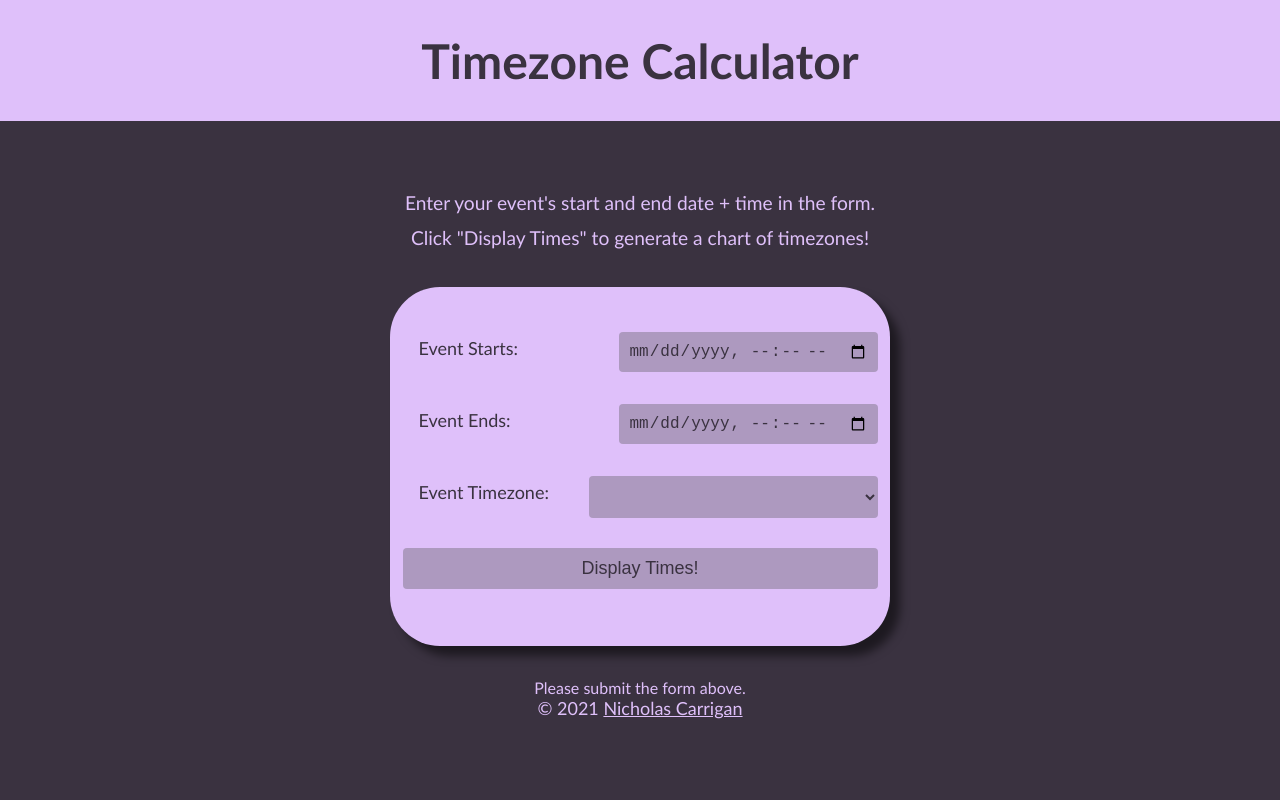
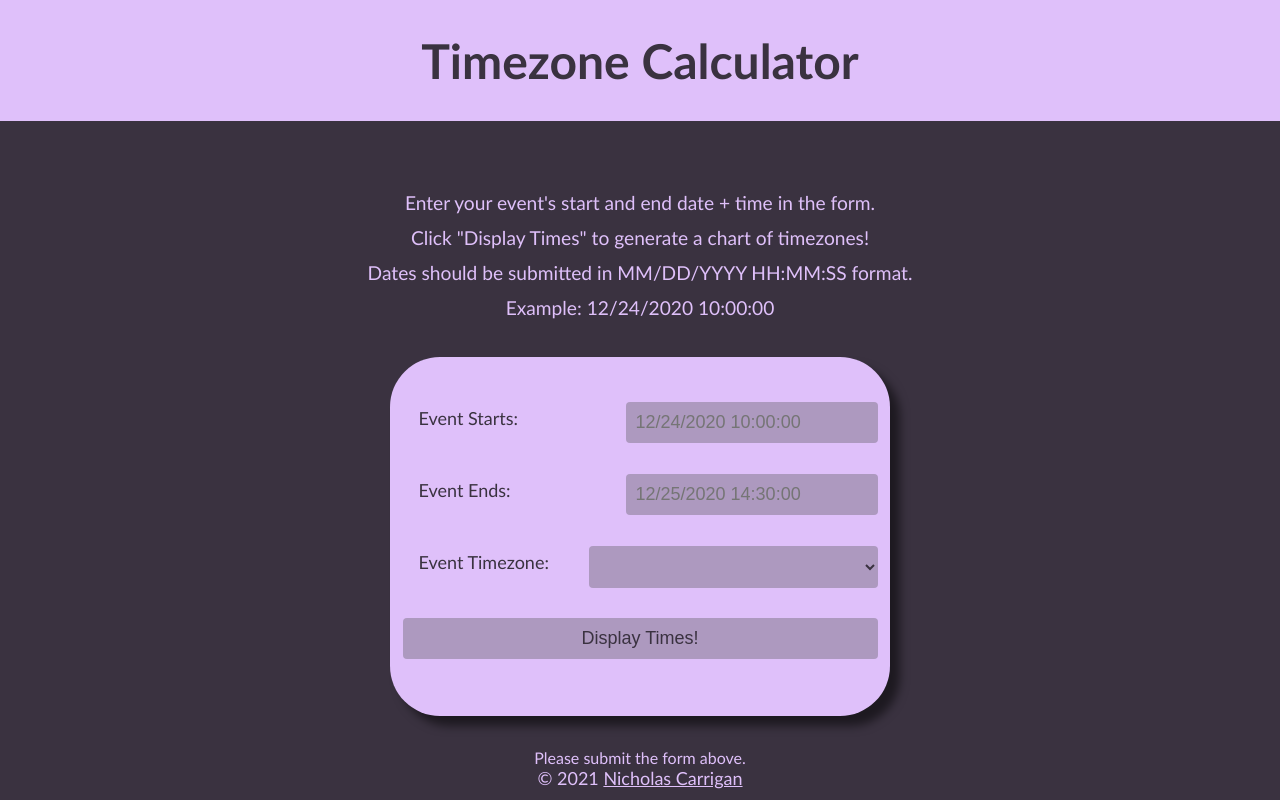
Before and after one commit to nhcarrigan/timezone-chart, an Angular app: page / in a window 1280 px wide. Built offline with nearby package versions, Linux system fonts and the light colour scheme.

Commit message:
fix: replace inputs
Converts the inputs into a text type instead of a datetime-local.
Then adds placeholders and instructions for the correct formatting.
Adds error validation in case the incorrect format is used and the
date comes back invalid.

```diff
--- a/src/app/app.component.html
+++ b/src/app/app.component.html
@@ -2,6 +2,8 @@
 <div id="info">
   <p>Enter your event's start and end date + time in the form.</p>
   <p>Click "Display Times" to generate a chart of timezones!</p>
+  <p>Dates should be submitted in MM/DD/YYYY HH:MM:SS format.</p>
+  <p>Example: 12/24/2020 10:00:00</p>
 </div>
 <app-form></app-form>
 <footer>
--- a/src/app/form/form.component.css
+++ b/src/app/form/form.component.css
@@ -9,6 +9,10 @@ button {
   margin-top: 1.25rem;
   float: right;
   font-size: large;
+}
+
+select,
+button {
   cursor: pointer;
 }
 
--- a/src/app/form/form.component.html
+++ b/src/app/form/form.component.html
@@ -5,7 +5,8 @@
       <input
         id="startTime"
         name="startTime"
-        type="datetime-local"
+        type="text"
+        placeholder="12/24/2020 10:00:00"
         ngModel
         required
       />
@@ -16,7 +17,8 @@
       <input
         id="endTime"
         name="endTime"
-        type="datetime-local"
+        type="text"
+        placeholder="12/25/2020 14:30:00"
         ngModel
         required
       />
--- a/src/app/form/form.component.ts
+++ b/src/app/form/form.component.ts
@@ -19,13 +19,21 @@ export class FormComponent {
 
   onSubmit(formData: FormDataInt) {
     const { startTime, endTime, timeZone } = formData;
-    console.log(formData);
 
     if (startTime && endTime && timeZone) {
       this.error = '';
       this.submitted = true;
       this.start = new Date(`${startTime}${timeZone}`);
-      this.end = new Date(`${startTime}${timeZone}`);
+      this.end = new Date(`${endTime}${timeZone}`);
+    }
+
+    if (
+      this.start.toString() === 'Invalid Date' ||
+      this.end.toString() === 'Invalid Date'
+    ) {
+      this.error = 'Please use a valid date format per the instructions above.';
+      this.submitted = false;
+      return;
     }
   }
 }
```
